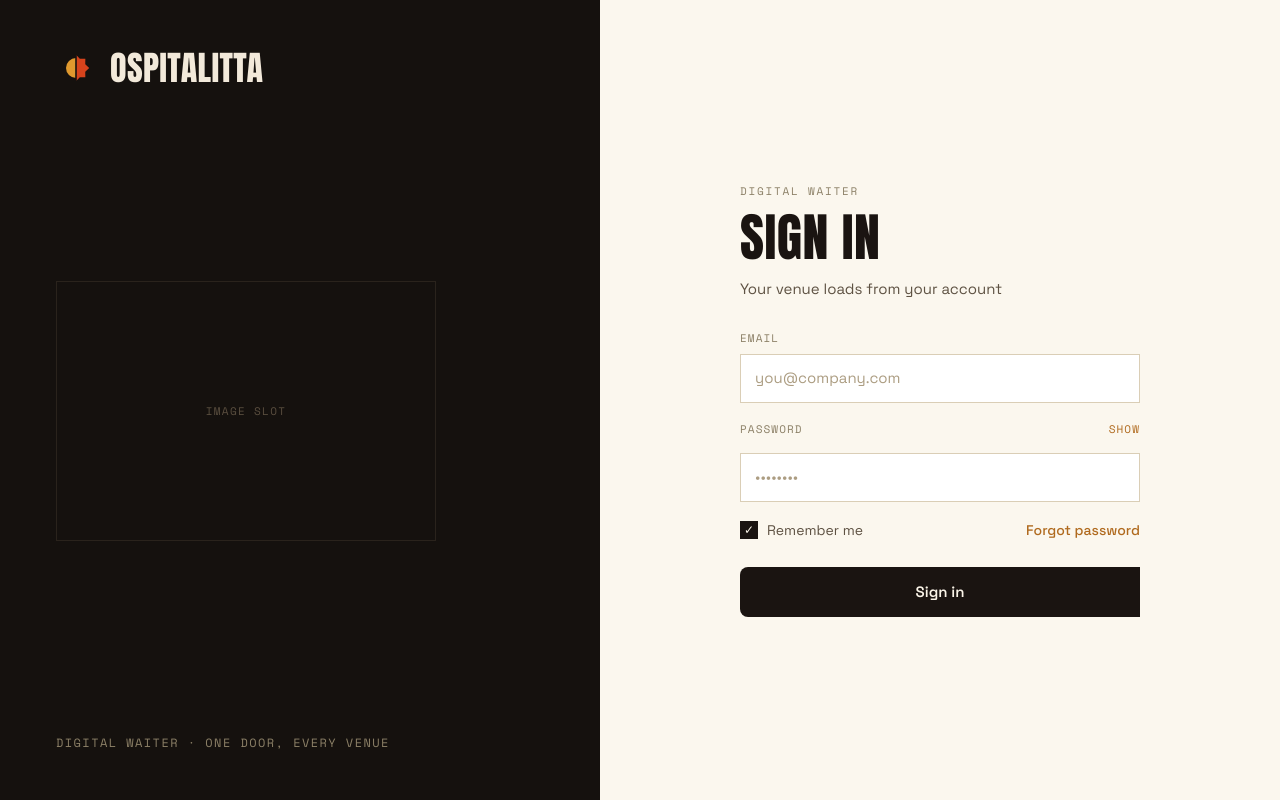
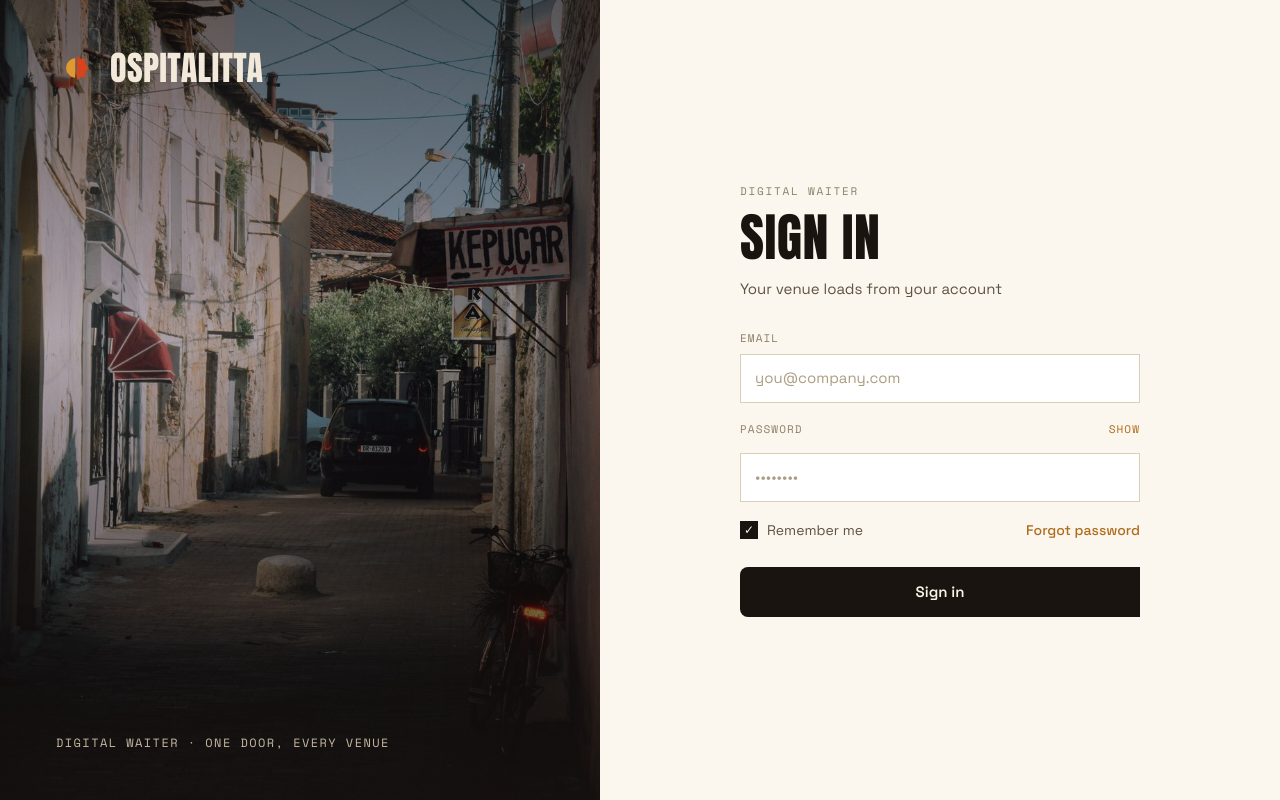
Before and after one commit to kolya-mazurok2/ospitalitta-app, a Next.js app: page /admin/login in a window 1280 px wide. Built offline with nearby package versions, Linux system fonts and the light colour scheme.

Commit message:
feat: login

```diff
--- a/app/admin/login/page.tsx
+++ b/app/admin/login/page.tsx
@@ -16,14 +16,26 @@
   return (
     <div style={{ minHeight: '100vh', display: 'flex', flexWrap: 'wrap' }}>
 
-      {/* LEFT · platform brand (the shared door) */}
+      {/* LEFT · platform brand (the shared door) — full-bleed hero */}
       <div style={{
         flex: '1 1 460px', minHeight: '100vh', background: '#15110E', padding: '48px 56px',
-        display: 'flex', flexDirection: 'column', justifyContent: 'space-between', overflow: 'hidden',
+        display: 'flex', flexDirection: 'column', justifyContent: 'space-between',
+        position: 'relative', overflow: 'hidden',
       }}>
-        <div style={{ display: 'flex', alignItems: 'center', gap: 14 }}>
+        {/* eslint-disable-next-line @next/next/no-img-element */}
+        <img
+          src="/admin/login-hero.jpg"
+          alt=""
+          style={{ position: 'absolute', inset: 0, width: '100%', height: '100%', objectFit: 'cover', display: 'block' }}
+        />
+        <div style={{
+          position: 'absolute', inset: 0,
+          background: 'linear-gradient(to bottom, rgba(21,17,14,0.62), rgba(21,17,14,0.28) 42%, rgba(21,17,14,0.82))',
+        }} />
+
+        <div className="osp-logo-build" style={{ position: 'relative', zIndex: 1, display: 'flex', alignItems: 'center', gap: 14 }}>
           <Brandmark size={40} />
-          <div style={{
+          <div className="osp-word" style={{
             fontFamily: 'var(--font-display)', fontSize: 34, lineHeight: 0.9,
             letterSpacing: '0.01em', textTransform: 'uppercase', color: '#F2E9DA',
           }}>
@@ -31,24 +43,10 @@
           </div>
         </div>
 
-        {/* reserved image slot — fill later */}
-        <div style={{ width: '100%', maxWidth: 380 }}>
-          <div style={{
-            width: '100%', height: 260, border: '1px solid #2A231C',
-            display: 'flex', alignItems: 'center', justifyContent: 'center',
-          }}>
-            <span style={{
-              fontFamily: 'var(--font-mono)', fontSize: 11, letterSpacing: '0.12em',
-              textTransform: 'uppercase', color: '#5A4E3F',
-            }}>
-              Image slot
-            </span>
-          </div>
-        </div>
-
         <span style={{
+          position: 'relative', zIndex: 1,
           fontFamily: 'var(--font-mono)', fontSize: 12, letterSpacing: '0.12em',
-          textTransform: 'uppercase', color: '#8C8067',
+          textTransform: 'uppercase', color: '#C6B8A2',
         }}>
           Digital Waiter · one door, every venue
         </span>
--- a/styles/admin-theme.css
+++ b/styles/admin-theme.css
@@ -138,6 +138,26 @@
 [data-admin] .admin-btn-primary { transition: background var(--motion-fast); }
 [data-admin] .admin-btn-primary:hover { background: #000000; }
 
+/* logo build-in (mirrors the mark: gold soft, ember snap, wordmark wipe) */
+[data-admin] .osp-logo-build svg {
+  opacity: 0;
+  animation: osp-mark-rise 820ms cubic-bezier(0.2, 0, 0, 1) 60ms forwards;
+}
+[data-admin] .osp-logo-build svg polygon {
+  opacity: 0;                                   /* ember hidden until it snaps in */
+  animation: osp-ember-snap 1ms steps(1, end) 560ms forwards;
+}
+[data-admin] .osp-logo-build .osp-word {
+  clip-path: inset(0 100% 0 0);
+  animation: osp-word-wipe 360ms cubic-bezier(0.2, 0, 0, 1) 720ms forwards;
+}
+@keyframes osp-mark-rise {
+  from { opacity: 0; transform: translateY(10px) scale(0.86); }
+  to   { opacity: 1; transform: translateY(0) scale(1); }
+}
+@keyframes osp-ember-snap { to { opacity: 1; } }
+@keyframes osp-word-wipe { to { clip-path: inset(0 0 0 0); } }
+
 @media (prefers-reduced-motion: reduce) {
   [data-admin] *,
   [data-admin] *::before,
```
Also changed, not shown: public/admin/login-hero.jpg (added).
